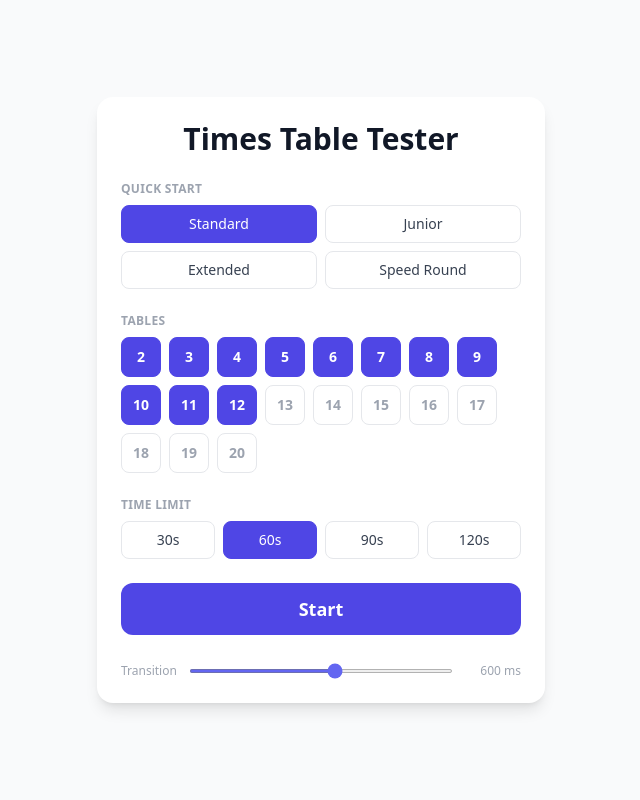
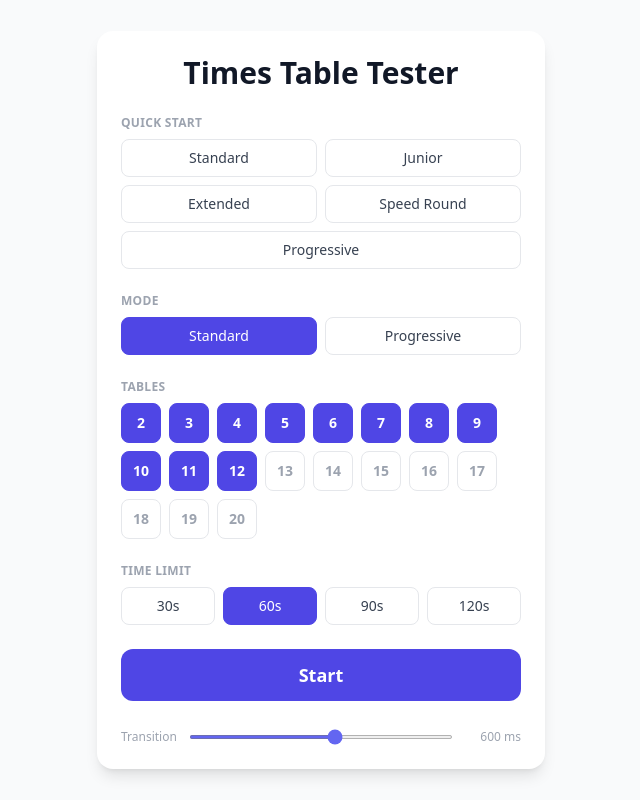
Before and after one commit to no-more-hacks/times-table-tester, a React (Vite) app: page / in a window 1280 px wide. Shown: the whole page, without its empty margins (319-959 px from the left). Built offline with nearby package versions, Linux system fonts and the light colour scheme.

Commit message:
making it progressive

```diff
--- a/src/hooks/useAppState.ts
+++ b/src/hooks/useAppState.ts
@@ -5,6 +5,8 @@ const DEFAULT_CONFIG: QuizConfig = {
   tables: [2, 3, 4, 5, 6, 7, 8, 9, 10, 11, 12],
   duration: 60,
   feedbackDelay: 600,
+  mode: 'multiple-choice',
+  advanceAfter: 0,
 }
 
 function reducer(state: AppState, action: AppAction): AppState {
--- a/src/hooks/useQuiz.ts
+++ b/src/hooks/useQuiz.ts
@@ -13,6 +13,11 @@ interface QuizState {
   score: number
   total: number
   results: QuizResult[]
+  mode: 'multiple-choice' | 'progressive'
+  currentMaxMultiplier: number
+  advanceAfter: number
+  correctSinceAdvance: number
+  leveledUp: boolean
 }
 
 type QuizAction =
@@ -32,6 +37,18 @@ function reducer(state: QuizState, action: QuizAction): QuizState {
     case 'ANSWER': {
       if (state.phase !== 'answering') return state
       const correct = state.question.options[action.index] === state.question.answer
+
+      let { currentMaxMultiplier, correctSinceAdvance } = state
+      let leveledUp = false
+      if (state.mode === 'progressive' && correct) {
+        correctSinceAdvance += 1
+        if (correctSinceAdvance >= state.advanceAfter && currentMaxMultiplier < 12) {
+          currentMaxMultiplier = currentMaxMultiplier + 1
+          correctSinceAdvance = 0
+          leveledUp = true
+        }
+      }
+
       return {
         ...state,
         phase: 'feedback',
@@ -43,6 +60,9 @@ function reducer(state: QuizState, action: QuizAction): QuizState {
           ...state.results,
           { question: state.question, selectedIndex: action.index, correct },
         ],
+        currentMaxMultiplier,
+        correctSinceAdvance,
+        leveledUp,
       }
     }
     case 'ADVANCE':
@@ -58,7 +78,7 @@ function reducer(state: QuizState, action: QuizAction): QuizState {
 
 export function useQuiz(config: QuizConfig, onEnd: (results: QuizResult[]) => void) {
   const [state, dispatch] = useReducer(reducer, config, (cfg): QuizState => ({
-    question: generateQuestion(cfg.tables),
+    question: generateQuestion(cfg.tables, cfg.mode === 'progressive' ? 3 : 12),
     timeLeft: cfg.duration * 10,
     phase: 'answering',
     selectedIndex: null,
@@ -66,6 +86,11 @@ export function useQuiz(config: QuizConfig, onEnd: (results: QuizResult[]) => vo
     score: 0,
     total: 0,
     results: [],
+    mode: cfg.mode,
+    currentMaxMultiplier: cfg.mode === 'progressive' ? 3 : 12,
+    advanceAfter: cfg.advanceAfter,
+    correctSinceAdvance: 0,
+    leveledUp: false,
   }))
 
   // Keep a stable ref to onEnd so the effect below doesn't need it as a dep
@@ -82,10 +107,13 @@ export function useQuiz(config: QuizConfig, onEnd: (results: QuizResult[]) => vo
   useEffect(() => {
     if (state.phase !== 'feedback') return
     const id = setTimeout(() => {
-      dispatch({ type: 'ADVANCE', nextQuestion: generateQuestion(config.tables) })
+      dispatch({
+        type: 'ADVANCE',
+        nextQuestion: generateQuestion(config.tables, state.currentMaxMultiplier),
+      })
     }, config.feedbackDelay)
     return () => clearTimeout(id)
-  }, [state.phase, config.tables, config.feedbackDelay])
+  }, [state.phase, state.currentMaxMultiplier, config.tables, config.feedbackDelay])
 
   // Notify parent when quiz ends
   useEffect(() => {
@@ -111,6 +139,8 @@ export function useQuiz(config: QuizConfig, onEnd: (results: QuizResult[]) => vo
     correct: state.correct,
     score: state.score,
     total: state.total,
+    currentMaxMultiplier: state.currentMaxMultiplier,
+    leveledUp: state.leveledUp,
     answer: (index: number) => dispatch({ type: 'ANSWER', index }),
   }
 }
--- a/src/quiz/generateQuestion.ts
+++ b/src/quiz/generateQuestion.ts
@@ -9,9 +9,9 @@ function shuffle<T>(arr: T[]): T[] {
   return a
 }
 
-export function generateQuestion(tables: number[]): Question {
+export function generateQuestion(tables: number[], maxMultiplier = 12): Question {
   const a = tables[Math.floor(Math.random() * tables.length)]
-  const b = Math.floor(Math.random() * 12) + 1
+  const b = Math.floor(Math.random() * maxMultiplier) + 1
   const answer = a * b
 
   const candidates = new Set<number>()
@@ -19,7 +19,7 @@ export function generateQuestion(tables: number[]): Question {
   // Adjacent multiples of same table
   for (const db of [-2, -1, 1, 2]) {
     const nb = b + db
-    if (nb >= 1 && nb <= 12) candidates.add(a * nb)
+    if (nb >= 1 && nb <= maxMultiplier) candidates.add(a * nb)
   }
 
   // Neighbouring tables ±1
--- a/src/screens/QuizScreen.tsx
+++ b/src/screens/QuizScreen.tsx
@@ -8,7 +8,7 @@ export function QuizScreen({
   config: QuizConfig
   onEnd: (results: QuizResult[]) => void
 }) {
-  const { question, timeLeft, phase, selectedIndex, correct, answer, total } = useQuiz(config, onEnd)
+  const { question, timeLeft, phase, selectedIndex, correct, answer, total, currentMaxMultiplier, leveledUp } = useQuiz(config, onEnd)
 
   const progress = timeLeft / (config.duration * 10)
 
@@ -17,11 +17,20 @@ export function QuizScreen({
       <div className="w-full max-w-lg space-y-10">
 
         {/* Silent progress bar — no numbers, no colour change */}
-        <div className="h-1.5 bg-gray-200 rounded-full overflow-hidden">
-          <div
-            className="h-full bg-indigo-300 rounded-full"
-            style={{ width: `${progress * 100}%` }}
-          />
+        <div className="space-y-2">
+          <div className="h-1.5 bg-gray-200 rounded-full overflow-hidden">
+            <div
+              className="h-full bg-indigo-300 rounded-full"
+              style={{ width: `${progress * 100}%` }}
+            />
+          </div>
+          {config.mode === 'progressive' && (
+            <div className="flex justify-end">
+              <span className="text-xs text-gray-400 font-medium">
+                ×1–{currentMaxMultiplier}
+              </span>
+            </div>
+          )}
         </div>
 
         {/* Question — ? swaps to ✓ or ✗ during feedback */}
@@ -36,6 +45,11 @@ export function QuizScreen({
               <span>?</span>
             )}
           </p>
+          {phase === 'feedback' && leveledUp && (
+            <p className="mt-3 text-2xl font-bold text-green-500">
+              Level up! ×1–{currentMaxMultiplier} unlocked
+            </p>
+          )}
         </div>
 
         {/* 2×2 answer grid */}
--- a/src/screens/SetupScreen.tsx
+++ b/src/screens/SetupScreen.tsx
@@ -6,24 +6,41 @@ interface Preset {
   tables: number[]
   duration: number
   feedbackDelay: number
+  mode: 'multiple-choice' | 'progressive'
+  advanceAfter: number
 }
+
+const PROGRESSIVENESS = [
+  { label: 'Fast', advanceAfter: 2 },
+  { label: 'Medium', advanceAfter: 4 },
+  { label: 'Slow', advanceAfter: 7 },
+]
 
 function range(from: number, to: number): number[] {
   return Array.from({ length: to - from + 1 }, (_, i) => i + from)
 }
 
 const PRESETS: Preset[] = [
-  { name: 'Standard', tables: range(2, 12), duration: 60, feedbackDelay: 600 },
-  { name: 'Junior', tables: range(2, 5), duration: 90, feedbackDelay: 800 },
-  { name: 'Extended', tables: range(2, 20), duration: 120, feedbackDelay: 600 },
-  { name: 'Speed Round', tables: range(2, 12), duration: 30, feedbackDelay: 200 },
+  { name: 'Standard', tables: range(2, 12), duration: 60, feedbackDelay: 600, mode: 'multiple-choice', advanceAfter: 0 },
+  { name: 'Junior', tables: range(2, 5), duration: 90, feedbackDelay: 800, mode: 'multiple-choice', advanceAfter: 0 },
+  { name: 'Extended', tables: range(2, 20), duration: 120, feedbackDelay: 600, mode: 'multiple-choice', advanceAfter: 0 },
+  { name: 'Speed Round', tables: range(2, 12), duration: 30, feedbackDelay: 200, mode: 'multiple-choice', advanceAfter: 0 },
+  { name: 'Progressive', tables: [12], duration: 60, feedbackDelay: 1000, mode: 'progressive', advanceAfter: 4 },
 ]
 
 const DURATIONS = [30, 60, 90, 120]
 
-function matchPreset(tables: number[], duration: number, feedbackDelay: number): number {
+function matchPreset(
+  tables: number[],
+  duration: number,
+  feedbackDelay: number,
+  mode: 'multiple-choice' | 'progressive',
+  advanceAfter: number
+): number {
   return PRESETS.findIndex(
     p =>
+      p.mode === mode &&
+      p.advanceAfter === advanceAfter &&
       p.duration === duration &&
       p.feedbackDelay === feedbackDelay &&
       p.tables.length === tables.length &&
@@ -35,13 +52,17 @@ export function SetupScreen({ onStart }: { onStart: (config: QuizConfig) => void
   const [tables, setTables] = useState<number[]>(PRESETS[0].tables)
   const [duration, setDuration] = useState(PRESETS[0].duration)
   const [feedbackDelay, setFeedbackDelay] = useState(PRESETS[0].feedbackDelay)
+  const [mode, setMode] = useState<'multiple-choice' | 'progressive'>('multiple-choice')
+  const [advanceAfter, setAdvanceAfter] = useState(PROGRESSIVENESS[1].advanceAfter)
 
-  const activePreset = matchPreset(tables, duration, feedbackDelay)
+  const activePreset = matchPreset(tables, duration, feedbackDelay, mode, advanceAfter)
 
   function applyPreset(p: Preset) {
     setTables(p.tables)
     setDuration(p.duration)
     setFeedbackDelay(p.feedbackDelay)
+    setMode(p.mode)
+    setAdvanceAfter(p.advanceAfter)
   }
 
   function toggleTable(t: number) {
@@ -69,6 +90,8 @@ export function SetupScreen({ onStart }: { onStart: (config: QuizConfig) => void
                 key={p.name}
                 onClick={() => applyPreset(p)}
                 className={`py-2 px-3 rounded-lg text-sm font-medium border transition-colors ${
+                  i === PRESETS.length - 1 && PRESETS.length % 2 !== 0 ? 'col-span-2' : ''
+                } ${
                   activePreset === i
                     ? 'bg-indigo-600 text-white border-indigo-600'
                     : 'bg-white text-gray-700 border-gray-200 hover:border-indigo-300 hover:text-indigo-600'
@@ -78,6 +101,54 @@ export function SetupScreen({ onStart }: { onStart: (config: QuizConfig) => void
               </button>
             ))}
           </div>
+        </section>
+
+        <section>
+          <h2 className="text-xs font-semibold text-gray-400 uppercase tracking-wide mb-2">
+            Mode
+          </h2>
+          <div className="flex gap-2">
+            <button
+              onClick={() => setMode('multiple-choice')}
+              className={`flex-1 py-2 rounded-lg text-sm font-medium border transition-colors ${
+                mode === 'multiple-choice'
+                  ? 'bg-indigo-600 text-white border-indigo-600'
+                  : 'bg-white text-gray-700 border-gray-200 hover:border-indigo-300 hover:text-indigo-600'
+              }`}
+            >
+              Standard
+            </button>
+            <button
+              onClick={() => setMode('progressive')}
+              className={`flex-1 py-2 rounded-lg text-sm font-medium border transition-colors ${
+                mode === 'progressive'
+                  ? 'bg-indigo-600 text-white border-indigo-600'
+                  : 'bg-white text-gray-700 border-gray-200 hover:border-indigo-300 hover:text-indigo-600'
+              }`}
+            >
+              Progressive
+            </button>
+          </div>
+          {mode === 'progressive' && (
+            <>
+              <div className="flex gap-2 mt-2">
+                {PROGRESSIVENESS.map(p => (
+                  <button
+                    key={p.label}
+                    onClick={() => setAdvanceAfter(p.advanceAfter)}
+                    className={`flex-1 py-1.5 rounded-lg text-xs font-medium border transition-colors ${
+                      advanceAfter === p.advanceAfter
+                        ? 'bg-indigo-100 text-indigo-700 border-indigo-300'
+                        : 'bg-white text-gray-500 border-gray-200 hover:border-indigo-300 hover:text-indigo-600'
+                    }`}
+                  >
+                    {p.label}
+                  </button>
+                ))}
+              </div>
+              <p className="text-xs text-gray-400 mt-2">Works best with a single times table selected.</p>
+            </>
+          )}
         </section>
 
         <section>
@@ -123,7 +194,7 @@ export function SetupScreen({ onStart }: { onStart: (config: QuizConfig) => void
         </section>
 
         <button
-          onClick={() => canStart && onStart({ tables, duration, feedbackDelay })}
+          onClick={() => canStart && onStart({ tables, duration, feedbackDelay, mode, advanceAfter })}
           disabled={!canStart}
           className={`w-full py-3 rounded-xl font-bold text-lg transition-colors ${
             canStart
--- a/src/types.ts
+++ b/src/types.ts
@@ -4,6 +4,8 @@ export interface QuizConfig {
   tables: number[]
   duration: number // seconds
   feedbackDelay: number // ms before advancing to next question
+  mode: 'multiple-choice' | 'progressive'
+  advanceAfter: number // progressive: correct answers needed to unlock next multiplier
 }
 
 export interface Question {
```
